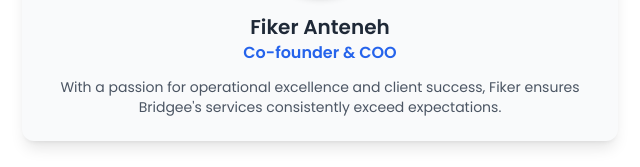
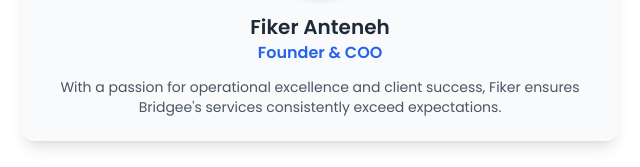
Before and after one commit to mikenigu/BridgeeSolutions, a plain HTML site: page about.html in a window 1280 px wide. Shown: the part 3327-3494 px from the top of the page, 2-642 px from the left. Drawn offline with nearby package versions, Linux system fonts and the light colour scheme.

Commit message:
about us page update

```diff
--- a/about.html
+++ b/about.html
@@ -357,7 +357,7 @@
                             <i class="fas fa-user text-5xl"></i> <!-- Placeholder Icon -->
                         </div>
                         <h4 class="text-xl font-semibold text-gray-800">Fiker Anteneh</h4>
-                        <p class="text-blue-600 font-semibold">Co-founder & COO</p>
+                        <p class="text-blue-600 font-semibold">Founder & COO</p>
                         <p class="text-gray-600 mt-3 text-sm">With a passion for operational excellence and client success, Fiker ensures Bridgee's services consistently exceed expectations.</p>
                     </div>
                     <div class="text-center p-6 bg-gray-50 rounded-xl shadow-lg" data-aos="fade-up" data-aos-delay="200">
```
